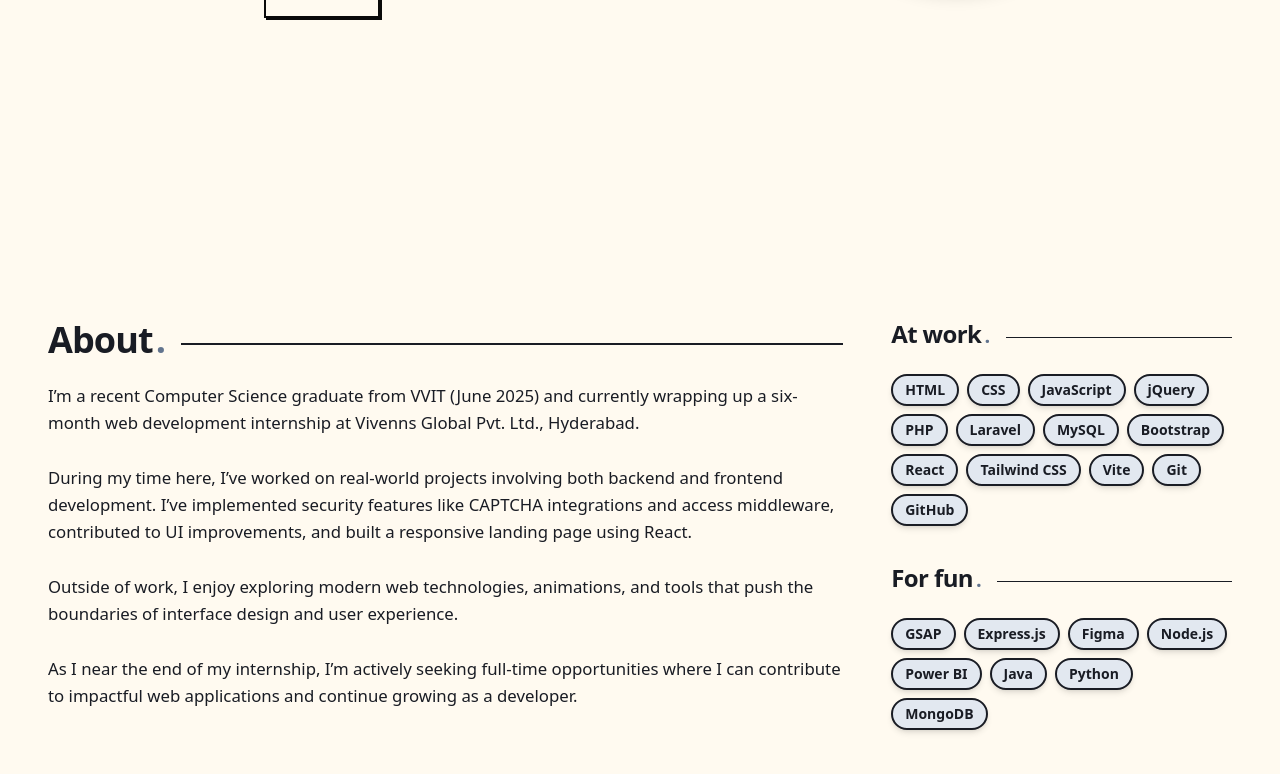
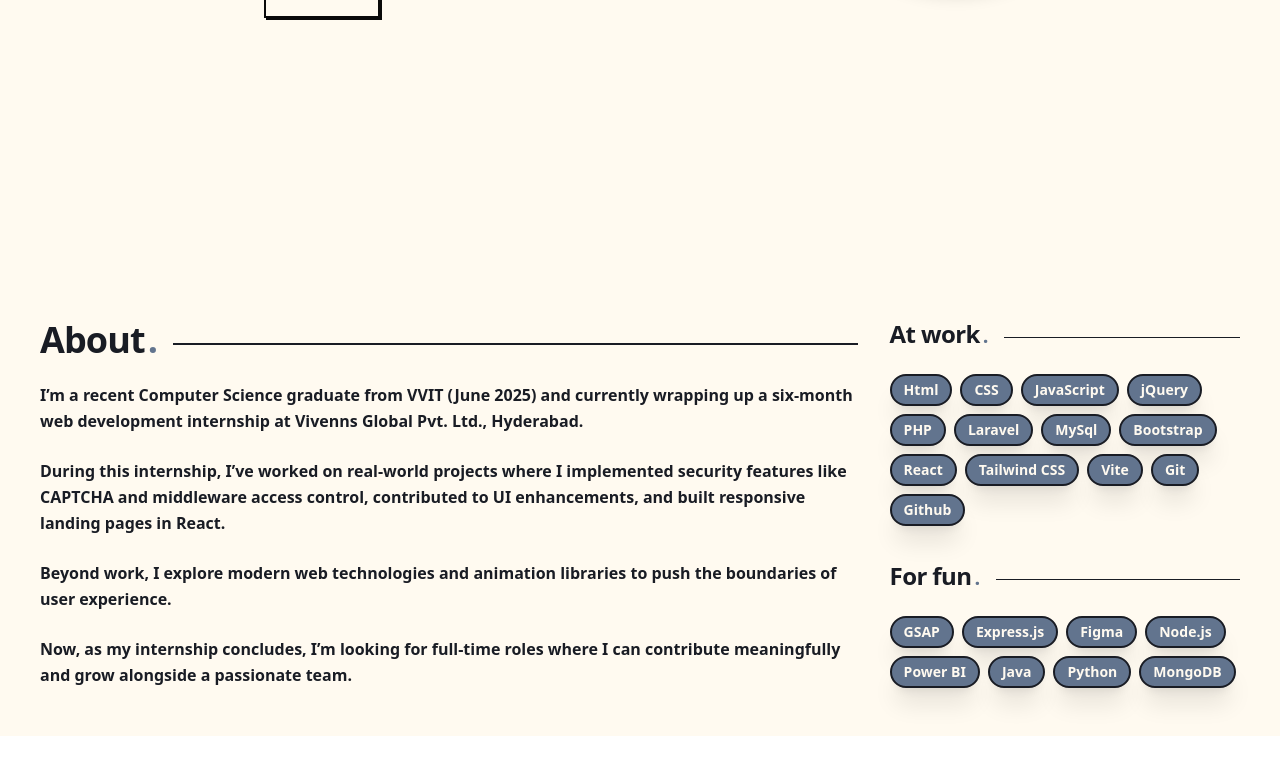
Before and after one commit to LokeshKvms/about-me, a React (Vite) app: page / in a window 1280 px wide. Shown: the part 526-1300 px from the top of the page. After the commit the page ends 1262 px from the top, so only its background shows below. Built offline with nearby package versions, Linux system fonts and the light colour scheme.

Commit message:
Animate About

```diff
--- a/src/components/About.jsx
+++ b/src/components/About.jsx
@@ -1,97 +1,154 @@
-import React from "react";
+import React, { useRef } from "react";
 import SectionHeading from "./SectionHeading";
+import { gsap } from "gsap";
+import { ScrollTrigger } from "gsap/ScrollTrigger";
+import { useGSAP } from "@gsap/react";
 
-const About = () => {
+gsap.registerPlugin(ScrollTrigger);
+
+const AboutSection = () => {
+  const container = useRef();
+
+  useGSAP(() => {
+    const ctx = gsap.context(() => {
+      const tl = gsap.timeline({
+        scrollTrigger: {
+          trigger: container.current,
+          start: "top 80%",
+          once: true,
+        },
+      });
+
+      tl.from(".about-heading", {
+        opacity: 0,
+        y: 30,
+        scale: 0.9,
+        duration: 0.6,
+        ease: "back.out(1.7)",
+        stagger: 0.10,
+      });
+
+      tl.from(
+        ".about-line",
+        {
+          scaleX: 0,
+          opacity: 0,
+          transformOrigin: "left center",
+          duration: 0.5,
+          ease: "power3.out",
+          stagger: 0.1,
+        },
+        "-=0.6"
+      );
+
+      tl.from(
+        ".about-para",
+        {
+          opacity: 0,
+          y: 30,
+          scale: 0.9,
+          duration: 0.7,
+          ease: "back.out(1.7)",
+          stagger: 0.25,
+        },
+        "-=0.5"
+      );
+
+      const skillSections = gsap.utils.toArray(".skill-section");
+      skillSections.forEach((section) => {
+        gsap.from(section.querySelectorAll(".skill-badge"), {
+          scrollTrigger: {
+            trigger: section,
+            start: "top 90%",
+            toggleActions: "play none none none",
+          },
+          opacity: 0,
+          y: 30,
+          scale: 0.9,
+          duration: 0.9,
+          ease: "back.out(1.7)",
+          stagger: {
+            amount: 0.6,
+            from: "start",
+          },
+        });
+      });
+    }, container);
+
+    return () => ctx.revert();
+  }, []);
+
   const workSkills = [
-    "HTML",
-    "CSS",
-    "JavaScript",
-    "jQuery",
-    "PHP",
-    "Laravel",
-    "MySQL",
-    "Bootstrap",
-    "React",
-    "Tailwind CSS",
-    "Vite",
-    "Git",
-    "GitHub",
+    "Html", "CSS", "JavaScript", "jQuery", "PHP", "Laravel",
+    "MySql", "Bootstrap", "React", "Tailwind CSS", "Vite", "Git", "Github",
+  ];
+  const funSkills = [
+    "GSAP", "Express.js", "Figma", "Node.js", "Power BI", "Java", "Python", "MongoDB",
   ];
 
-  const funSkills = [
-    "GSAP",
-    "Express.js",
-    "Figma",
-    "Node.js",
-    "Power BI",
-    "Java",
-    "Python",
-    "MongoDB",
-  ];
-
-  const SkillGroup = ({ title, skills }) => (
-    <div>
-      <SectionHeading level="h3">
-        {title}
-        <span className="ml-[3px] text-slate-500 dark:text-slate-300 text-xl font-extrabold">
-          .
-        </span>
-      </SectionHeading>
-      <ul
-        className="flex flex-wrap gap-2"
-        aria-label={`Skills used ${title.toLowerCase()}`}
-      >
-        {skills.map((skill) => (
-          <li
-            key={skill}
-            className="px-3 py-1 rounded-full text-sm font-semibold border-2 shadow-md bg-slate-200 dark:bg-slate-700 text-typo dark:text-white-heat border-typo dark:border-white-heat"
-          >
-            {skill}
-          </li>
-        ))}
-      </ul>
-    </div>
-  );
-
   return (
-    <section className="px-4 md:px-8 py-12 flex flex-col md:flex-row md:gap-12 mx-4">
+    <section
+      ref={container}
+      className="mx-4 px-6 py-12 flex flex-col md:flex-row md:gap-8"
+    >
       <div className="w-full md:w-[70%] space-y-6">
-        <SectionHeading level="h2">
+        <SectionHeading level="h2" className="about-heading">
           About
-          <span className="ml-[3px] text-slate-500 dark:text-slate-300 font-extrabold">
-            .
-          </span>
+          <span className="ml-[3px] text-slate-500 dark:text-slate-300 font-extrabold">.</span>
         </SectionHeading>
 
-        <p className="text-typo dark:text-white-heat leading-relaxed text-[1.05rem] font-medium">
-          I’m a recent Computer Science graduate from VVIT (June 2025) and
-          currently wrapping up a six-month web development internship at
-          Vivenns Global Pvt. Ltd., Hyderabad.
-          <br />
-          <br />
-          During my time here, I’ve worked on real-world projects involving both
-          backend and frontend development. I’ve implemented security features
-          like CAPTCHA integrations and access middleware, contributed to UI
-          improvements, and built a responsive landing page using React.
-          <br />
-          <br />
-          Outside of work, I enjoy exploring modern web technologies,
-          animations, and tools that push the boundaries of interface design and
-          user experience.
-          <br />
-          <br />
-          As I near the end of my internship, I’m actively seeking full-time
-          opportunities where I can contribute to impactful web applications and
-          continue growing as a developer.
-        </p>
+        {[
+          `I’m a recent Computer Science graduate from VVIT (June 2025) and currently wrapping up a six-month web development internship at Vivenns Global Pvt. Ltd., Hyderabad.`,
+          `During this internship, I’ve worked on real-world projects where I implemented security features like CAPTCHA and middleware access control, contributed to UI enhancements, and built responsive landing pages in React.`,
+          `Beyond work, I explore modern web technologies and animation libraries to push the boundaries of user experience.`,
+          `Now, as my internship concludes, I’m looking for full-time roles where I can contribute meaningfully and grow alongside a passionate team.`,
+        ].map((para, i) => (
+          <p
+            key={i}
+            className="about-para text-typo dark:text-white-heat leading-relaxed font-semibold"
+          >
+            {para}
+          </p>
+        ))}
       </div>
 
-      <div className="w-full md:w-[30%] mt-12 md:mt-0 flex flex-col gap-10">
-        <SkillGroup title="At work" skills={workSkills} />
-        <SkillGroup title="For fun" skills={funSkills} />
+      <div className="w-full md:w-[30%] mt-10 md:mt-0 flex flex-col gap-8 justify-between">
+        <div className="skill-section">
+          <SectionHeading level="h3" className="about-heading">
+            At work
+            <span className="ml-[3px] text-slate-500 dark:text-slate-300 text-xl font-extrabold">.</span>
+          </SectionHeading>
+          <div className="flex flex-wrap gap-2">
+            {workSkills.map((skill) => (
+              <span
+                key={skill}
+                className="skill-badge bg-slate-500 dark:bg-slate-300 px-3 py-1 rounded-full text-sm border-2 shadow-xl border-typo font-bold dark:border-white-heat text-white-heat dark:text-black-sheep"
+              >
+                {skill}
+              </span>
+            ))}
+          </div>
+        </div>
+
+        <div className="skill-section">
+          <SectionHeading level="h3" className="about-heading">
+            For fun
+            <span className="ml-[3px] text-slate-500 dark:text-slate-300 text-xl font-extrabold">.</span>
+          </SectionHeading>
+          <div className="flex flex-wrap gap-2">
+            {funSkills.map((skill) => (
+              <span
+                key={skill}
+                className="skill-badge bg-slate-500 dark:bg-slate-300 px-3 py-1 rounded-full text-sm border-2 shadow-xl border-typo font-bold dark:border-white-heat text-white-heat dark:text-black-sheep"
+              >
+                {skill}
+              </span>
+            ))}
+          </div>
+        </div>
       </div>
     </section>
   );
 };
 
-export default About;
+export default AboutSection;
--- a/src/components/SectionHeading.jsx
+++ b/src/components/SectionHeading.jsx
@@ -1,6 +1,6 @@
 import React from "react";
 
-const SectionHeading = ({ level = "h2", children }) => {
+const SectionHeading = ({ level = "h2", className = "", children }) => {
   const Tag = level;
 
   const levelStyles = {
@@ -19,12 +19,12 @@ const SectionHeading = ({ level = "h2", children }) => {
   return (
     <div className="flex items-center gap-4 w-full mb-6">
       <Tag
-        className={`${textClasses} leading-none whitespace-nowrap tracking-tight text-typo dark:text-white-heat`}
+        className={`about-heading ${textClasses} leading-none whitespace-nowrap tracking-tight text-typo dark:text-white-heat ${className}`}
       >
         {children}
       </Tag>
       <div
-        className={`relative ${lineOffset} flex-grow bg-typo dark:bg-white-heat`}
+        className={`about-line relative ${lineOffset} flex-grow bg-typo dark:bg-white-heat`}
       />
     </div>
   );
```
